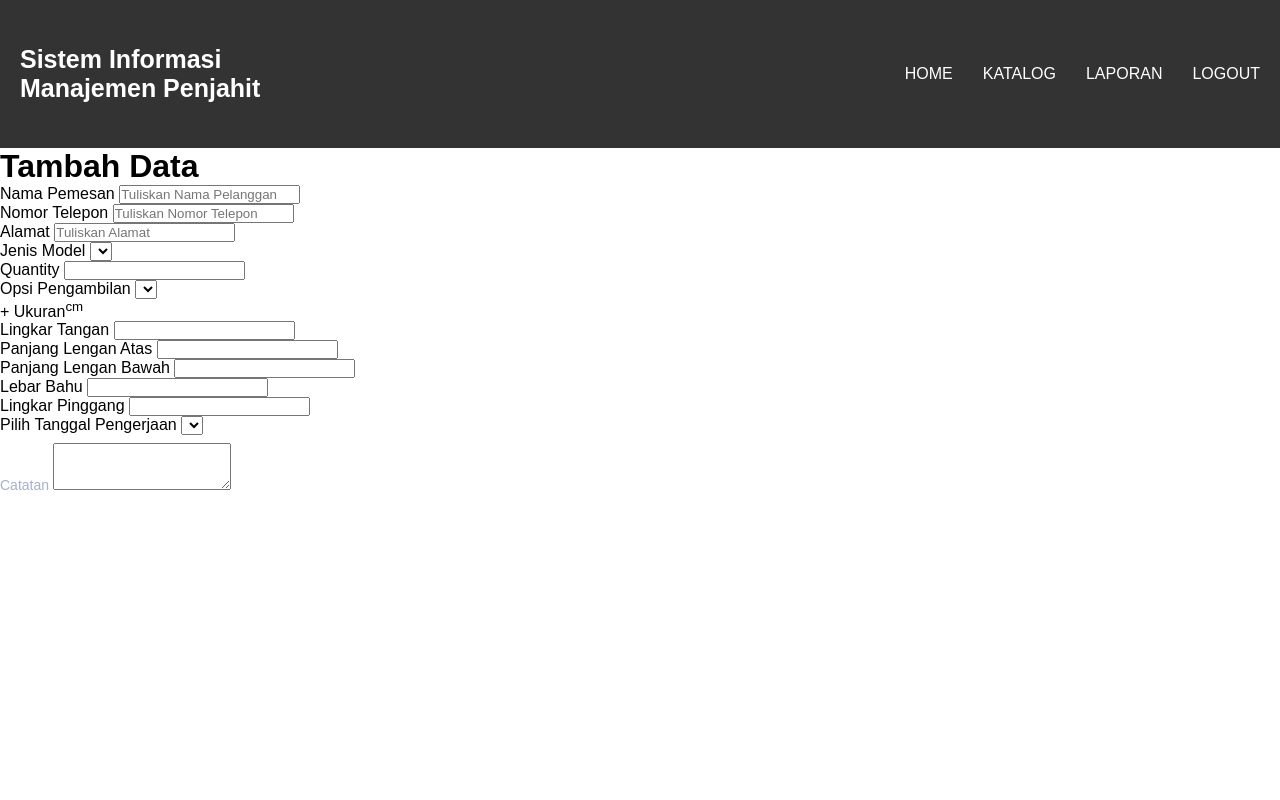
After one commit to rahmanisstudent/project-rbpl-native, a PHP site: page /tambah.php in a window 1280 px wide. The commit adds this page. Run offline with PHP 8.4, Linux system fonts and the light colour scheme; lists and menus that the app fills with data are empty.

Commit message:
tambah tambah

```diff
--- a/css/nbl.css
+++ b/css/nbl.css
@@ -83,9 +83,12 @@
                 right: 0;
             }
         }
+        section {
+            padding: 100px 30px;
+        }
         .navbar h1 {
             margin: 0;
-            font-size: 2px;
+            font-size: 25px;
         }
         .menu-icon {
             font-size: 24px;
--- /dev/null
+++ b/nav.php
@@ -0,0 +1,28 @@
+<!DOCTYPE html>
+<html lang="id">
+<head>
+    <meta charset="UTF-8">
+    <meta name="viewport" content="width=device-width, initial-scale=1.0">
+    <title>SIMP</title>
+    <link rel="stylesheet" href="https://cdn.jsdelivr.net/npm/fullcalendar@5.11.3/main.min.css">
+    <link rel="stylesheet" href="css/nbl.css"/>
+    <script src="https://cdn.jsdelivr.net/npm/fullcalendar@5.11.3/main.min.js"></script>
+</head>
+<body>
+    <header>
+        <nav>
+            <ul class="navbar">
+                <li><h1>Sistem Informasi<br>Manajemen Penjahit</h1></li>
+                <input type="checkbox" id="check">
+                <span class="menu">
+                    <li><a href="home.php">Home</a></li>
+                    <li><a href="katalog.html">Katalog</a></li>
+                    <li><a href="laporan.html">Laporan</a></li>
+                    <li><a onclick="alert('Keluar nih ceritanya!')">Logout</a></li>
+                    <label for="check" class="close-menu"><i class="icon-close"><img src="css/icon/close.png" width="20px"></i></label>
+                </span>
+                <label for="check" class="open-menu"><i class="icon-open"><img src="css/icon/burger.png" width="40px"></i></label>
+            </ul>
+        </nav>
+    </header>
+</body>
--- /dev/null
+++ b/tambah.php
@@ -0,0 +1,165 @@
+<html lang="en">
+<head>
+  <meta charset="UTF-8" />
+  <meta name="viewport" content="width=device-width, initial-scale=1" />
+  <title>Sistem Informasi Penjahit</title>
+    <!-- <link rel="stylesheet" href="css/tambah.css"/> -->
+</head>
+<body>
+  <?php include 'nav.php' ?>
+
+  <form>
+    <h1>Tambah Data</h1>
+    <ul>
+      <li>
+        <label for="nama-pemesan">
+          Nama Pemesan
+          <input
+            type="text"
+            id="nama-pemesan"
+            name="nama-pemesan"
+            placeholder="Tuliskan Nama Pelanggan"
+            autocomplete="off"
+          />
+        </label>
+      </li>
+      <li>
+        <label for="nomor-telepon">
+          Nomor Telepon
+          <input
+            type="text"
+            id="nomor-telepon"
+            name="nomor-telepon"
+            placeholder="Tuliskan Nomor Telepon"
+            autocomplete="off"
+          />
+        </label>
+      </li>
+      <li>
+        <label for="alamat">
+          Alamat
+          <input
+            type="text"
+            id="alamat"
+            name="alamat"
+            placeholder="Tuliskan Alamat"
+            autocomplete="off"
+          />
+        </label>
+      </li>
+      <li>
+        <label for="jenis-model">
+          Jenis Model
+          <select id="jenis-model" name="jenis-model" aria-label="Jenis Model">
+            <option value="" selected disabled></option>
+          </select>
+        </label>
+      </li>
+      <li>
+        <label for="quantity">
+          Quantity
+          <input
+            type="text"
+            id="quantity"
+            name="quantity"
+            class="small"
+            autocomplete="off"
+          />
+        </label>
+      </li>
+      <li>
+        <label for="opsi-pengambilan">
+          Opsi Pengambilan
+          <select id="opsi-pengambilan" name="opsi-pengambilan" aria-label="Opsi Pengambilan">
+            <option value="" selected disabled></option>
+          </select>
+        </label>
+      </li>
+      <li>
+        <label class="ukuran-label" for="ukuran-checkbox">
+          <span class="ukuran-icon">+</span>
+          Ukuran<sup>cm</sup>
+        </label>
+        <div class="ukuran-inputs">
+          <ul>
+            <li>
+              <label for="lingkar-tangan">
+                Lingkar Tangan
+                <input
+                  type="text"
+                  id="lingkar-tangan"
+                  name="lingkar-tangan"
+                  class="small"
+                  autocomplete="off"
+                />
+              </label>
+            </li>
+            <li>
+              <label for="panjang-lengan-atas">
+                Panjang Lengan Atas
+                <input
+                  type="text"
+                  id="panjang-lengan-atas"
+                  name="panjang-lengan-atas"
+                  class="small"
+                  autocomplete="off"
+                />
+              </label>
+            </li>
+            <li>
+              <label for="panjang-lengan-bawah">
+                Panjang Lengan Bawah
+                <input
+                  type="text"
+                  id="panjang-lengan-bawah"
+                  name="panjang-lengan-bawah"
+                  class="small"
+                  autocomplete="off"
+                />
+              </label>
+            </li>
+            <li>
+              <label for="lebar-bahu">
+                Lebar Bahu
+                <input
+                  type="text"
+                  id="lebar-bahu"
+                  name="lebar-bahu"
+                  class="small"
+                  autocomplete="off"
+                />
+              </label>
+            </li>
+            <li>
+              <label for="lingkar-pinggang">
+                Lingkar Pinggang
+                <input
+                  type="text"
+                  id="lingkar-pinggang"
+                  name="lingkar-pinggang"
+                  class="small"
+                  autocomplete="off"
+                />
+              </label>
+            </li>
+          </ul>
+        </div>
+      </li>
+      <li>
+        <label for="tanggal-pengerjaan">
+          Pilih Tanggal Pengerjaan
+          <select id="tanggal-pengerjaan" name="tanggal-pengerjaan" aria-label="Pilih Tanggal Pengerjaan">
+            <option value="" selected disabled></option>
+          </select>
+        </label>
+      </li>
+      <li>
+        <label for="catatan" style="display: block; margin-top: 8px; color: #a3b0d1; font-size: 14px; line-height: 18px;">
+          Catatan
+          <textarea id="catatan" name="catatan" rows="3" autocomplete="off"></textarea>
+        </label>
+      </li>
+    </ul>
+  </form>
+</body>
+</html>
```
Also changed, not shown: home.php (renamed from home.html, +2 -25 lines).
